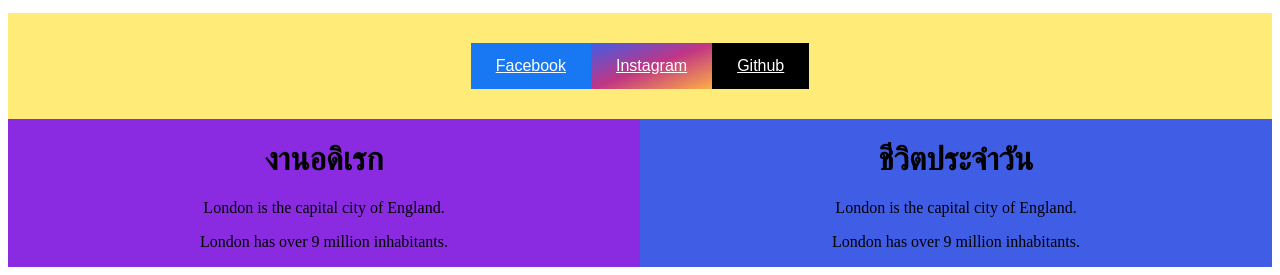
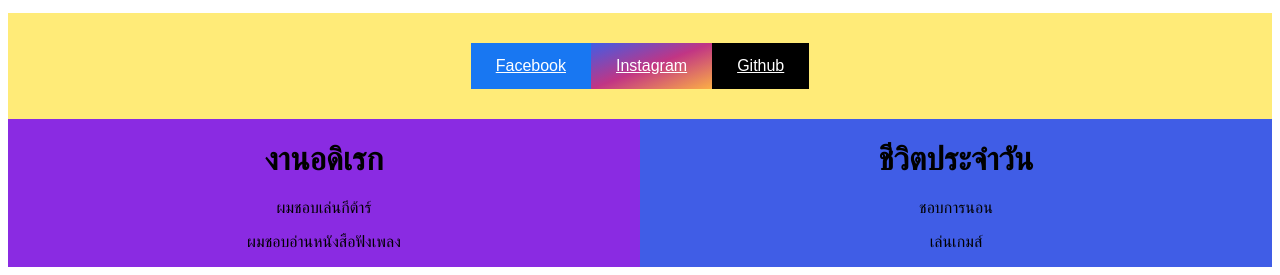
Before and after one commit to nawapolsungjun/web-programming, a plain HTML site: page week3/index.html in a window 1280 px wide. Shown: the part 587-862 px from the top of the page. Drawn offline with Linux system fonts and the light colour scheme; a web font is replaced by a local one.

Commit message:
Update index.html

```diff
--- a/week3/index.html
+++ b/week3/index.html
@@ -34,13 +34,13 @@
     <div class="section3-box">
         <div class="section2-box-a">
             <h1>งานอดิเรก</h1>
-            <p>London is the capital city of England.</p>
-            <p>London has over 9 million inhabitants.</p>
+            <p>ผมชอบเล่นกีต้าร์</p>
+            <p>ผมชอบอ่านหนังสือฟังเพลง</p>
         </div>
         <div class="section2-box-b">
             <h1>ชีวิตประจำวัน</h1>
-            <p>London is the capital city of England.</p>
-            <p>London has over 9 million inhabitants.</p>
+            <p>ชอบการนอน</p>
+            <p>เล่นเกมส์</p>
         </div>
     </div>
     <script src="main.js"></script>
```
